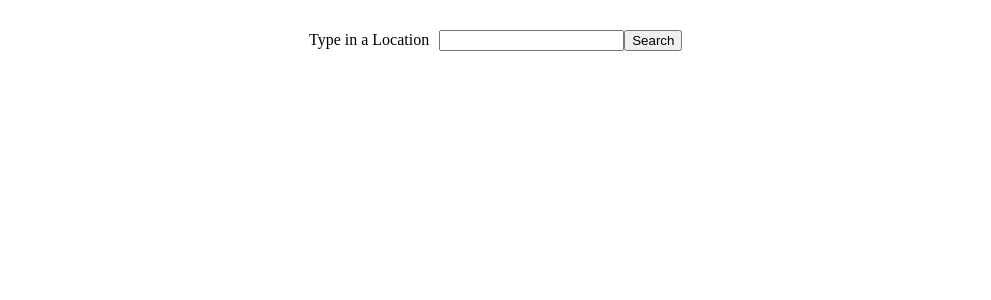
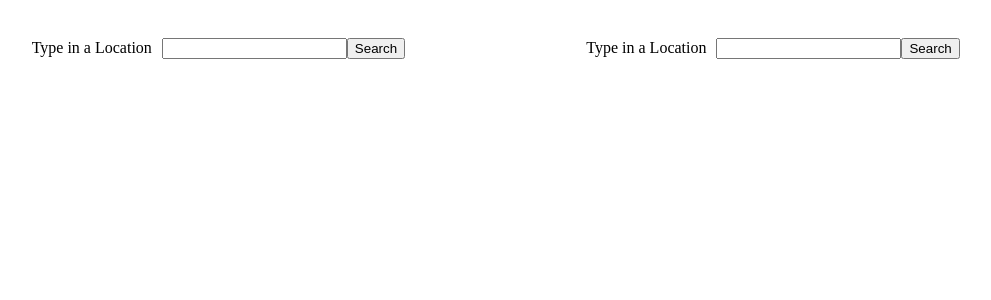
Before and after one commit to RysonShalvis/Weather-App, a React (Create React App) app: page / in a window 1280 px wide. Shown: the top 300 px of the page, without its empty margins (141-1132 px from the left). Built offline with nearby package versions, Linux system fonts and the light colour scheme.

Commit message:
add second search and compare data

```diff
--- a/src/App.css
+++ b/src/App.css
@@ -1,3 +1,8 @@
+.weatherapp-ctn {
+    display: flex;
+    justify-content: space-evenly;
+}
+
 .input-ctn {
     width: 400px;
     margin: 30px auto;
--- a/src/App.js
+++ b/src/App.js
@@ -1,137 +1,31 @@
-import sunny from './images/sunny.jpeg';
-import thunderstorm from './images/thunderstorm.jpeg';
-import cloudy from './images/cloudy.png';
-import rainy from './images/rainy.png';
-import snowy from './images/snowy.png';
-import Inputs from './Inputs';
-import Weather from './Weather';
-import './App.css';
-
-
 import React, { Component } from 'react';
+import WeatherApp from './WeatherApp';
 
 class App extends Component {
-
     constructor(props) {
         super(props);
-
         this.state = {
-      input: '',
-      weatherImage: '',
-      weatherDescription: '',
-      farenheit: 0,
-      feelsLike: 0,
-      humidity: '',
-      windSpeed: 0,
-      city: '',
-      country: '',
-      weatherGif: '',
-      data: false,
-      gif: ''
-    };
-
-    this.onChange = this.onChange.bind(this);
-    this.onSearch = this.onSearch.bind(this);
-    this.handleEnter = this.handleEnter.bind(this);
-    this.handleGiphyApi = this.handleGiphyApi.bind(this);
+            data1: '',
+            data2: ''
+        }
+        this.callBack = this.callBack.bind(this);
+        this.callBackTwo = this.callBackTwo.bind(this);
     }
 
-  onChange(e) {
-    this.setState({input: e.target.value})
+    callBack(data) {
+        this.setState({data1: data})
     }
 
-  handleEnter(event) {
-      if (event.key === 'Enter') {
-        this.onSearch()
-      }
-  }
-
-  handleGiphyApi () {
-    let weatherInput = this.state.weatherGif;
-    let random = Math.floor(Math.random() * 10)
-
-    fetch(`https://api.giphy.com/v1/gifs/search?api_key=BHH6ByPXW5IX6G17zKBpqhe0BFu4dKC2&q=${weatherInput}&limit=25&offset=0&rating=g&lang=en`)
-    .then(response => response.json())
-    .then(giphy => {
-      console.log(giphy.data[0].images.downsized_large.url);
-      this.setState({gif: giphy.data[random].images.downsized_large.url})
-    })
-  }
-
-  onSearch(e) {
-
-      const key = '240f126d721bf0d1689bec8754299a1f';
-      const input = this.state.input;
-      fetch(`https://api.openweathermap.org/data/2.5/weather?q=${input}&id=524901&appid=${key}`)
-      .then(response => response.json())
-      .then(data => {
-        const farenheit = (data.main.temp - 273.15) * (9/5) + 32;
-        const feelsLike = (data.main.feels_like - 273.15) * (9/5) + 32;
-        const windSpeed = data.wind.speed * 2.237;
-        let weatherGif;
-        console.log(data.weather)
-        switch (data.weather[0].main) {
-          case 'Clear':
-            weatherGif = sunny
-            break;
-
-          case 'Thunderstorm':
-            weatherGif = thunderstorm;
-            break;
-
-          case 'Rain':
-            weatherGif = rainy;
-            break;
-
-          case 'Snow':
-            weatherGif = snowy;
-            break;
-
-          default:
-          weatherGif = cloudy;
-        };
-
-
-        this.setState({
-          weatherImage: `http://openweathermap.org/img/wn/${data.weather[0].icon}@2x.png`,
-          weatherDescription: data.weather[0].description,
-          farenheit: farenheit.toFixed(2),
-          feelsLike: feelsLike.toFixed(2),
-          humidity: data.main.humidity,
-          windSpeed: windSpeed.toFixed(2),
-          city: data.name,
-          country: data.sys.country,
-          data: true,
-          weatherGif: data.weather[0].description
-          })
-          this.handleGiphyApi();
-        });
-
-
-
+    callBackTwo(data) {
+        this.setState({data2: data})
     }
 
     render() {
-
         return (
-      <div style={{backgroundImage: `url(${this.state.gif})`, backgroundSize: 'cover', height: 500}}>
-        {/*<img src={this.state.gif} alt="weather thingy"/> */}
-        <Inputs
-          onChange={this.onChange}
-          onSearch={this.onSearch}
-          handleEnter={this.handleEnter}
-        />
-        <Weather
-          weatherImage={this.state.weatherImage}
-          weatherDescription={this.state.weatherDescription}
-          farenheit={this.state.farenheit}
-          feelsLike={this.state.feelsLike}
-          humidity={this.state.humidity}
-          windSpeed={this.state.windSpeed}
-          city={this.state.city}
-          country={this.state.country}
-          data={this.state.data}
-          />
+            <div className="weatherapp-ctn">
+                <WeatherApp childData={this.callBack}/>
+                <WeatherApp childData={this.callBackTwo} />
+                {this.state.data1 && this.state.data2 ? <p className="">{this.state.data1.name}{this.state.data2.name}</p> : ""}
             </div>
         );
     }
--- a/src/Inputs.js
+++ b/src/Inputs.js
@@ -6,8 +6,8 @@ class Inputs extends Component {
 
             <div className="input-ctn">
                 <label htmlFor="input">Type in a Location</label>
-                <input onKeyPress={this.props.handleEnter} onChange={this.props.onChange} type="text" name="input" id="input"/>
-                <input onClick={this.props.onSearch} type="button" value="Search"/>
+                <input onChange={this.props.onChange} type="text" name="input"/>
+                <input onClick={this.props.onSearch} type="button" value="Search" />
             </div>
 
         );
--- a/src/Weather.js
+++ b/src/Weather.js
@@ -2,20 +2,22 @@ import React, { Component } from 'react';
 
 class Weather extends Component {
 
-
-
     render() {
         const date = () => {
-            const day = new Date;
-            const month = new Date;
-            const year = new Date;
+            const day = new Date();
+            const month = new Date();
+            const year = new Date();
             return (`${month.getMonth() + 1}/${day.getDate()}/${year.getFullYear()}`)
         }
 
         const time = () => {
-            const hour = new Date;
-            const minute = new Date;
-           return (`${hour.getHours()}:${minute.getMinutes()}`)
+            const hour = new Date();
+            const minute = new Date();
+            let pm = `${hour.getHours() - 12}:${minute.getMinutes()} PM`;
+            if (hour.getHours() < 13) {
+                return (`${hour.getHours()}:${minute.getMinutes()} AM`)
+            }
+            return pm
         }
         if (this.props.data) {
             return (
--- /dev/null
+++ b/src/WeatherApp.js
@@ -0,0 +1,108 @@
+import Inputs from './Inputs';
+import Weather from './Weather';
+import './App.css';
+
+
+import React, { Component } from 'react';
+
+class WeatherApp extends Component {
+
+  constructor(props) {
+    super(props);
+
+    this.state = {
+      input: '',
+      weatherImage: '',
+      weatherDescription: '',
+      farenheit: 0,
+      feelsLike: 0,
+      humidity: '',
+      windSpeed: 0,
+      city: '',
+      country: '',
+      weatherGif: '',
+      data: false,
+      gif: ''
+    };
+
+    this.onChange = this.onChange.bind(this);
+    this.onSearch = this.onSearch.bind(this);
+    this.handleGiphyApi = this.handleGiphyApi.bind(this);
+  }
+
+  onChange(e) {
+    this.setState({input: e.target.value})
+  }
+
+  handleGiphyApi () {
+    let weatherInput = this.state.weatherGif;
+    let random = Math.floor(Math.random() * 10)
+
+    fetch(`https://api.giphy.com/v1/gifs/search?api_key=BHH6ByPXW5IX6G17zKBpqhe0BFu4dKC2&q=${weatherInput}&limit=25&offset=0&rating=g&lang=en`)
+    .then(response => response.json())
+    .then(giphy => {
+
+      this.setState({gif: giphy.data[random].images.downsized_large.url})
+    })
+  }
+
+  onSearch(e) {
+
+
+      const key = '240f126d721bf0d1689bec8754299a1f';
+      const input = this.state.input;
+      fetch(`https://api.openweathermap.org/data/2.5/weather?q=${input}&id=524901&appid=${key}`)
+      .then(response => response.json())
+      .then(data => {
+        const farenheit = (data.main.temp - 273.15) * (9/5) + 32;
+        const feelsLike = (data.main.feels_like - 273.15) * (9/5) + 32;
+        const windSpeed = data.wind.speed * 2.237;
+
+
+
+        this.setState({
+          weatherImage: `http://openweathermap.org/img/wn/${data.weather[0].icon}@2x.png`,
+          weatherDescription: data.weather[0].description,
+          farenheit: farenheit.toFixed(2),
+          feelsLike: feelsLike.toFixed(2),
+          humidity: data.main.humidity,
+          windSpeed: windSpeed.toFixed(2),
+          city: data.name,
+          country: data.sys.country,
+          data: true,
+          weatherGif: data.weather[0].description
+          })
+          this.handleGiphyApi();
+          this.props.childData(data)
+        });
+
+
+  }
+
+  render() {
+
+    return (
+      <div className="">
+        <div className="first" style={{backgroundImage: `url(${this.state.gif})`, backgroundSize: 'cover', height: 500}}>
+          <Inputs
+            onChange={this.onChange}
+            onSearch={this.onSearch}
+          />
+          <Weather
+            weatherImage={this.state.weatherImage}
+            weatherDescription={this.state.weatherDescription}
+            farenheit={this.state.farenheit}
+            feelsLike={this.state.feelsLike}
+            humidity={this.state.humidity}
+            windSpeed={this.state.windSpeed}
+            city={this.state.city}
+            country={this.state.country}
+            data={this.state.data}
+            />
+        </div>
+      </div>
+    );
+  }
+}
+
+export default WeatherApp;
```
Lines whose indentation alone changed are shown as unchanged.
